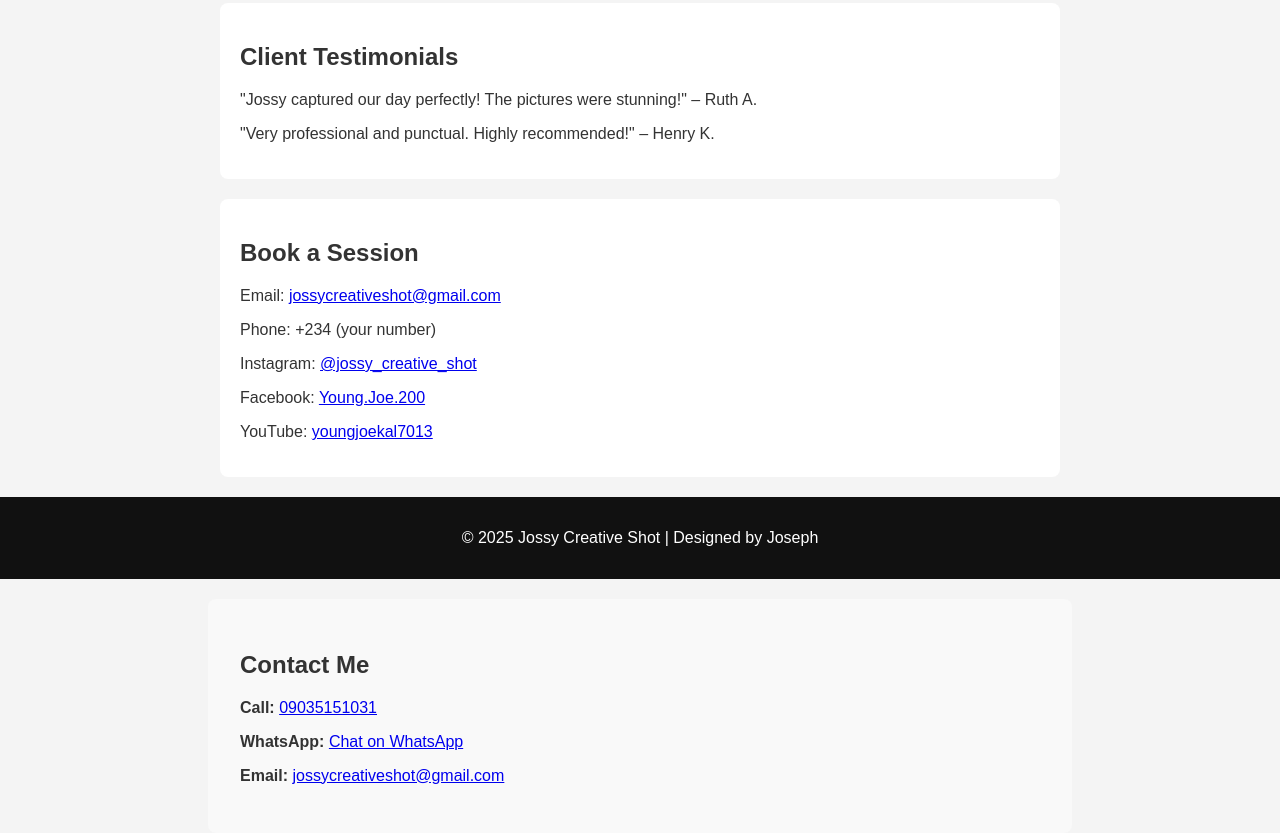
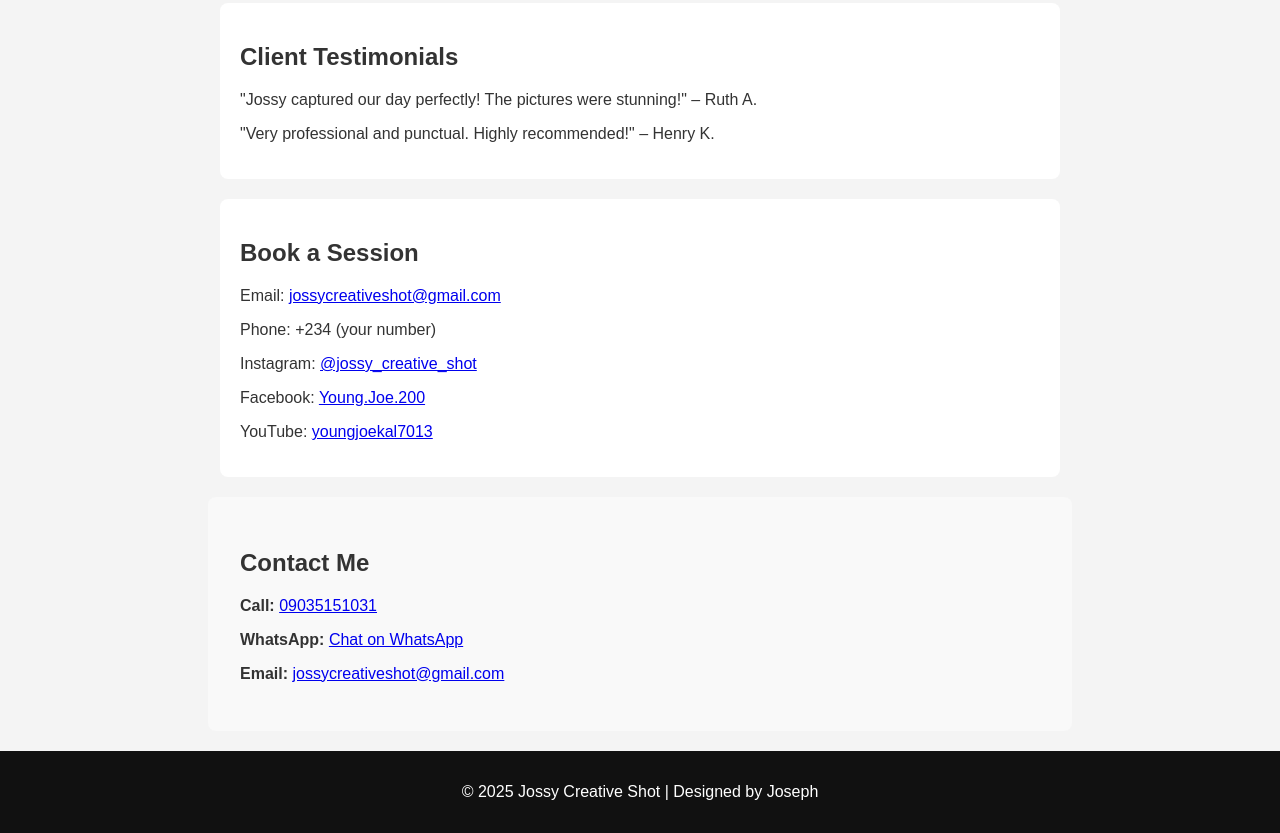
Before and after one commit to Jossycs007/jossy-photography-site., a plain HTML site: page index.html in a window 1280 px wide. Shown: the part 848-1681 px from the top of the page. Drawn offline with Linux system fonts and the light colour scheme.

Commit message:
Update index.html

```diff
--- a/index.html
+++ b/index.html
@@ -65,15 +65,14 @@
         <p>Instagram: <a href="https://www.instagram.com/jossy_creative_shot" target="_blank">@jossy_creative_shot</a></p>
         <p>Facebook: <a href="https://www.facebook.com/Young.Joe.200" target="_blank">Young.Joe.200</a></p>
         <p>YouTube: <a href="https://www.youtube.com/@youngjoekal7013" target="_blank">youngjoekal7013</a></p>
-    </section>
+    </section><section id="contact" style="padding: 2rem; background-color: #f9f9f9;">
+  <h2>Contact Me</h2>
+  <p><strong>Call:</strong> <a href="tel:09035151031">09035151031</a></p>
+  <p><strong>WhatsApp:</strong> <a href="https://wa.me/2349012700361" target="_blank">Chat on WhatsApp</a></p>
+  <p><strong>Email:</strong> <a href="mailto:jossycreativeshot@gmail.com">jossycreativeshot@gmail.com</a></p>
+</section>
 
     <footer>
         <p>© 2025 Jossy Creative Shot | Designed by Joseph</p>
     </footer>
 </body>
-</html><section id="contact" style="padding: 2rem; background-color: #f9f9f9;">
-  <h2>Contact Me</h2>
-  <p><strong>Call:</strong> <a href="tel:09035151031">09035151031</a></p>
-  <p><strong>WhatsApp:</strong> <a href="https://wa.me/2349012700361" target="_blank">Chat on WhatsApp</a></p>
-  <p><strong>Email:</strong> <a href="mailto:jossycreativeshot@gmail.com">jossycreativeshot@gmail.com</a></p>
-</section>
```
